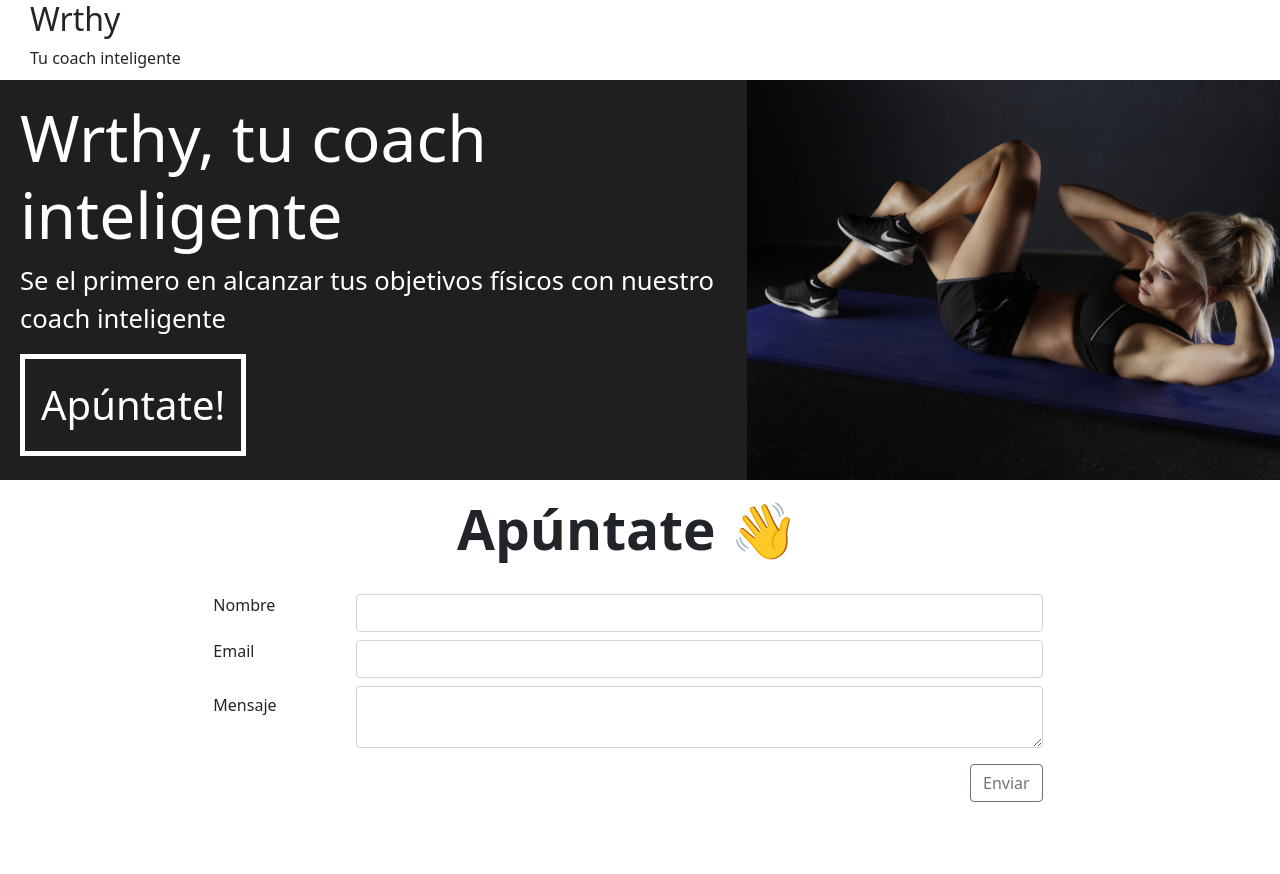
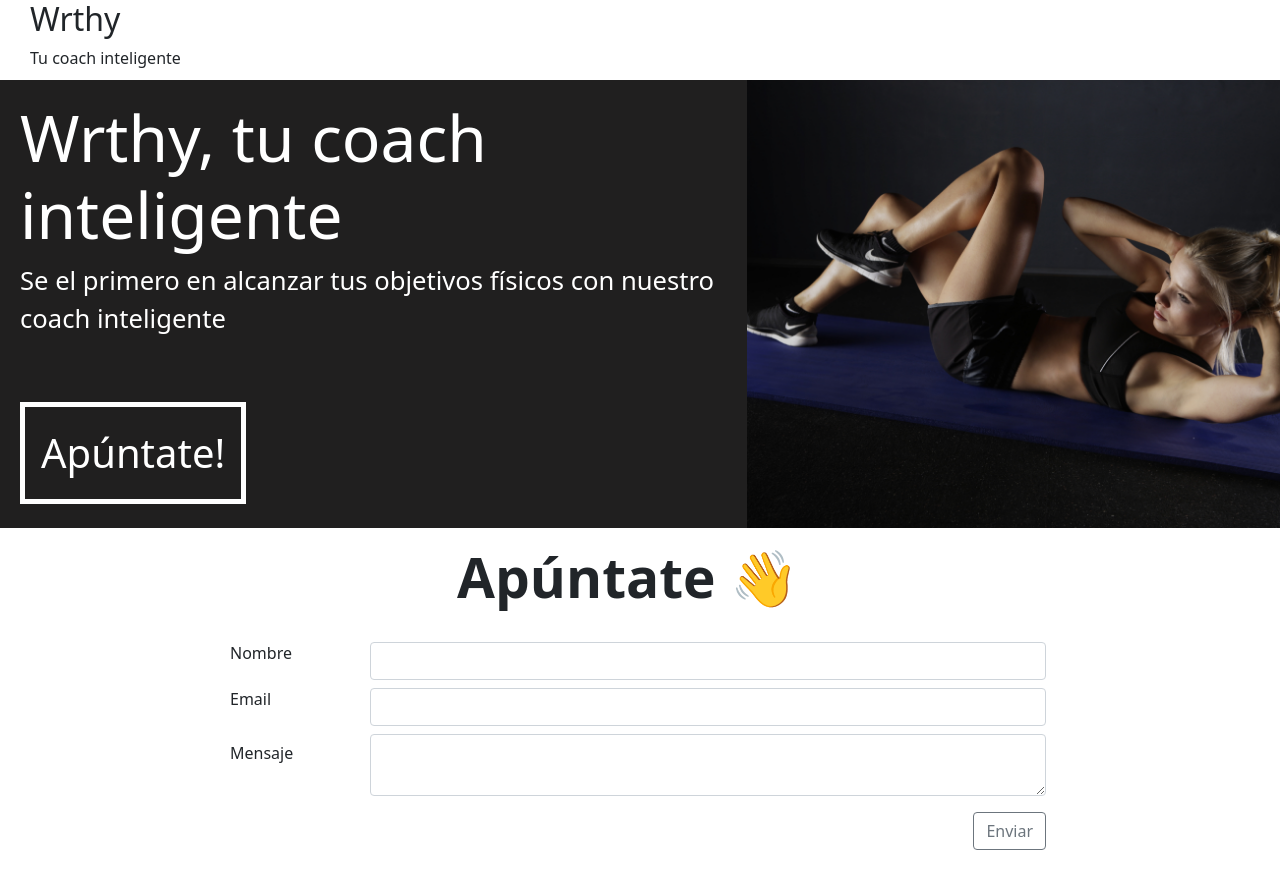
Before and after one commit to manromero/wrthy, a React (Create React App) app: page / in a window 1280 px wide. Before the commit the page ends 826 px from the top, so only its background shows below. Built offline with nearby package versions, Linux system fonts and the light colour scheme.

Commit message:
minors changes

```diff
--- a/src/components/Body/index.js
+++ b/src/components/Body/index.js
@@ -7,13 +7,13 @@ const Body = () => {
   return (
     <div className="Body">
       <Row style={{ width: "100%", margin: 0 }}>
-        <Col md="7" sm="12" xs="12" style={{ paddingLeft: 20, marginTop: 20 }} className="pb-4">
+        <Col md="7" sm="12" xs="12" style={{ paddingLeft: 20, marginTop: 20, paddingRight: 20 }} className="pb-4">
           <h2 className="Body-title">Wrthy, tu coach inteligente</h2>
           <p className="Body-description">
             Se el primero en alcanzar tus objetivos físicos con nuestro coach inteligente
           </p>
           <button
-            className="Body-button"
+            className="Body-button mt-5"
             onClick={() => {
               document.getElementById("contact-form")?.scrollIntoView();
             }}
--- a/src/components/ContactForm/index.js
+++ b/src/components/ContactForm/index.js
@@ -34,7 +34,7 @@ const ContactForm = () => {
           </Col>
         </Row>
       )}
-      <Row className="w-100 mb-4">
+      <Row className="w-100 mb-4" style={{ paddingLeft: 20 }}>
         <Col md={{ size: 8, offset: 2 }}>
           <Form onSubmit={handleSubmit} className="mt-3">
             <FormGroup row>
```
